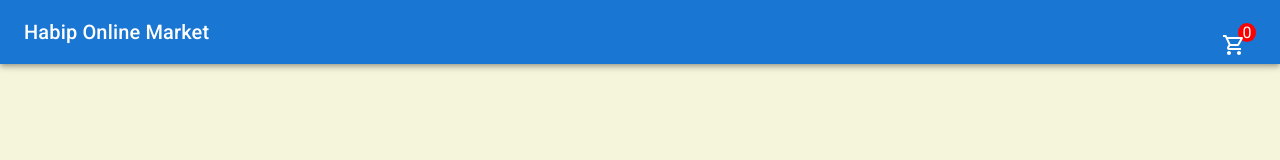
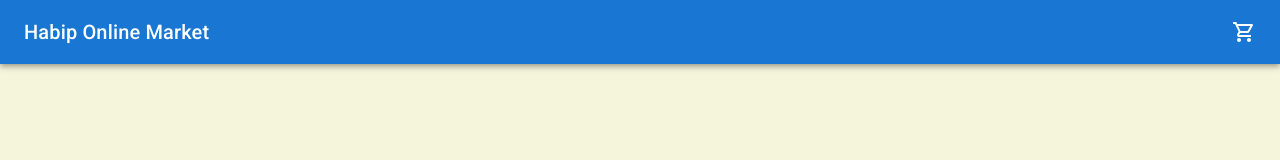
Before and after one commit to hho-1/shopping-cart-redux-MUI, a React (Create React App) app: page /cart in a window 1280 px wide. Shown: the top 160 px of the page. Built offline with nearby package versions, Linux system fonts and the light colour scheme.

Commit message:
MUI badge added to navbar

```diff
--- a/src/components/Navbar.jsx
+++ b/src/components/Navbar.jsx
@@ -1,4 +1,4 @@
-import { AppBar, Box, Toolbar, Typography } from '@mui/material'
+import { AppBar, Badge, Box, Toolbar, Typography } from '@mui/material'
 import React from 'react'
 import ShoppingCartOutlinedIcon from '@mui/icons-material/ShoppingCartOutlined';
 import { Link } from 'react-router-dom';
@@ -16,8 +16,11 @@ const Navbar = () => {
             <Link to="/" className='navLink'>Habip Online Market</Link>
           </Typography>
           <Link to="/cart" className='navLink rightNav'>
-            <ShoppingCartOutlinedIcon className='items-icon'/>
-            <p className='quantity-number'>{quantity}</p>
+            {/* <ShoppingCartOutlinedIcon className='items-icon'/>
+            <p className='quantity-number'>{quantity}</p> */}
+            <Badge badgeContent={quantity} color='secondary'>
+              <ShoppingCartOutlinedIcon/>
+            </Badge>
           </Link>
 
         </Toolbar>
```
